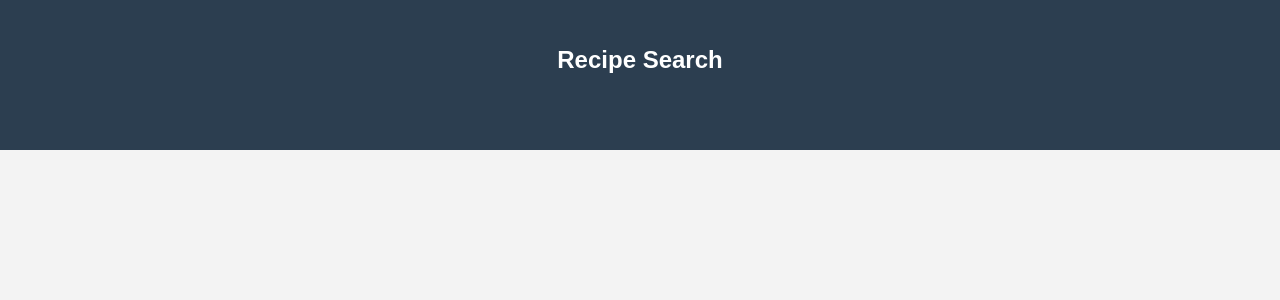
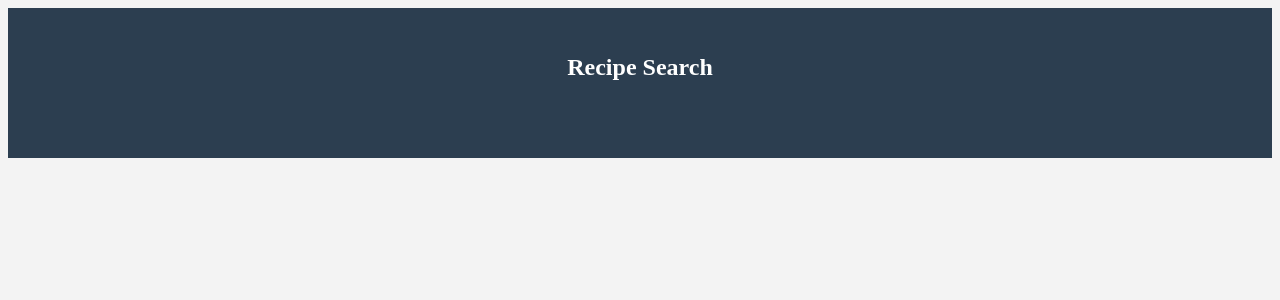
Before and after one commit to fahad-zakir/react-recipe-app, a React (Create React App) app: page / in a window 1280 px wide. Shown: the top 300 px of the page. Built offline with nearby package versions, Linux system fonts and the light colour scheme.

Commit message:
fixed the start of app page with app.css

```diff
--- a/src/index.css
+++ /dev/null
@@ -1,5 +0,0 @@
-body {
-  margin: 0;
-  padding: 0;
-  font-family: sans-serif;
-}
--- a/src/index.js
+++ b/src/index.js
@@ -1,6 +1,6 @@
 import React from 'react';
 import ReactDOM from 'react-dom';
-import './index.css';
+import './App.css';
 import App from './App';
 import registerServiceWorker from './registerServiceWorker';
 
```
